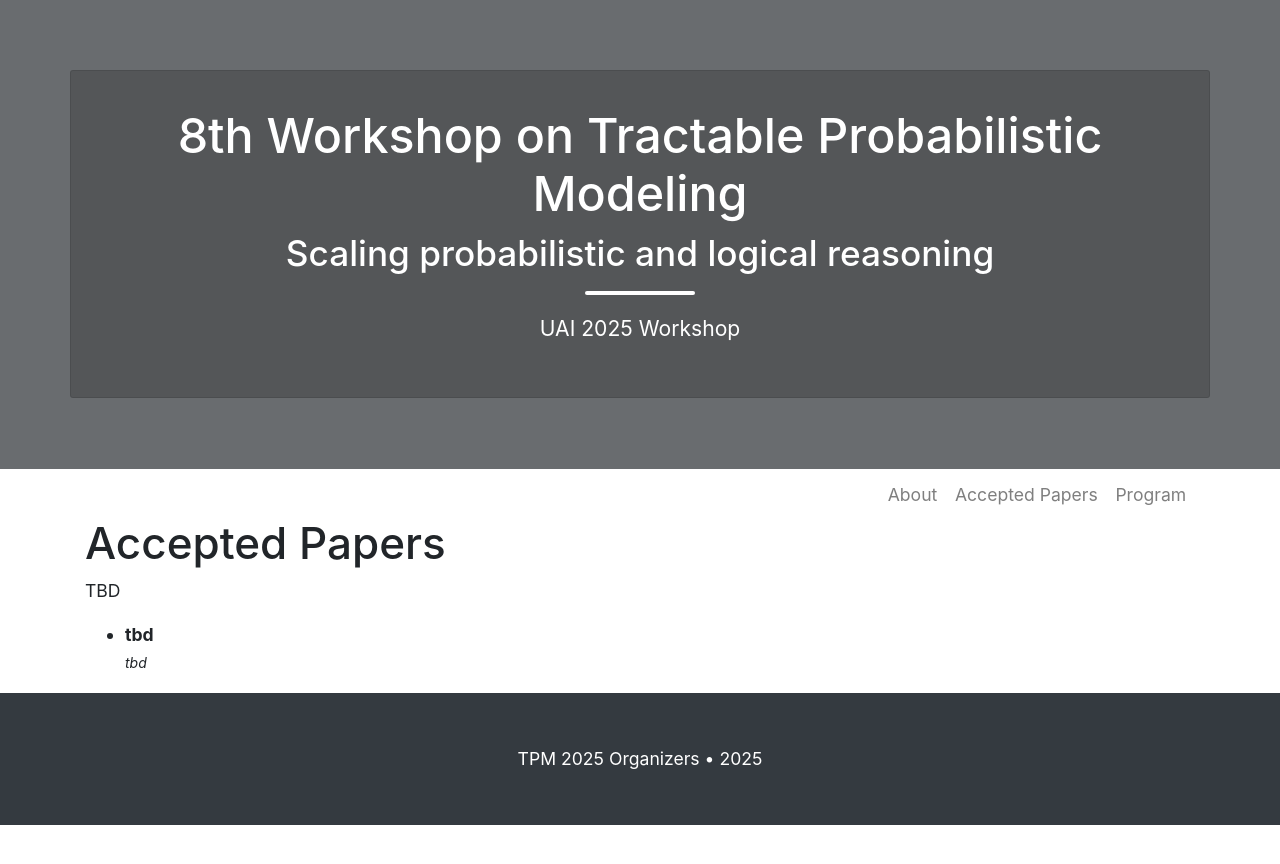
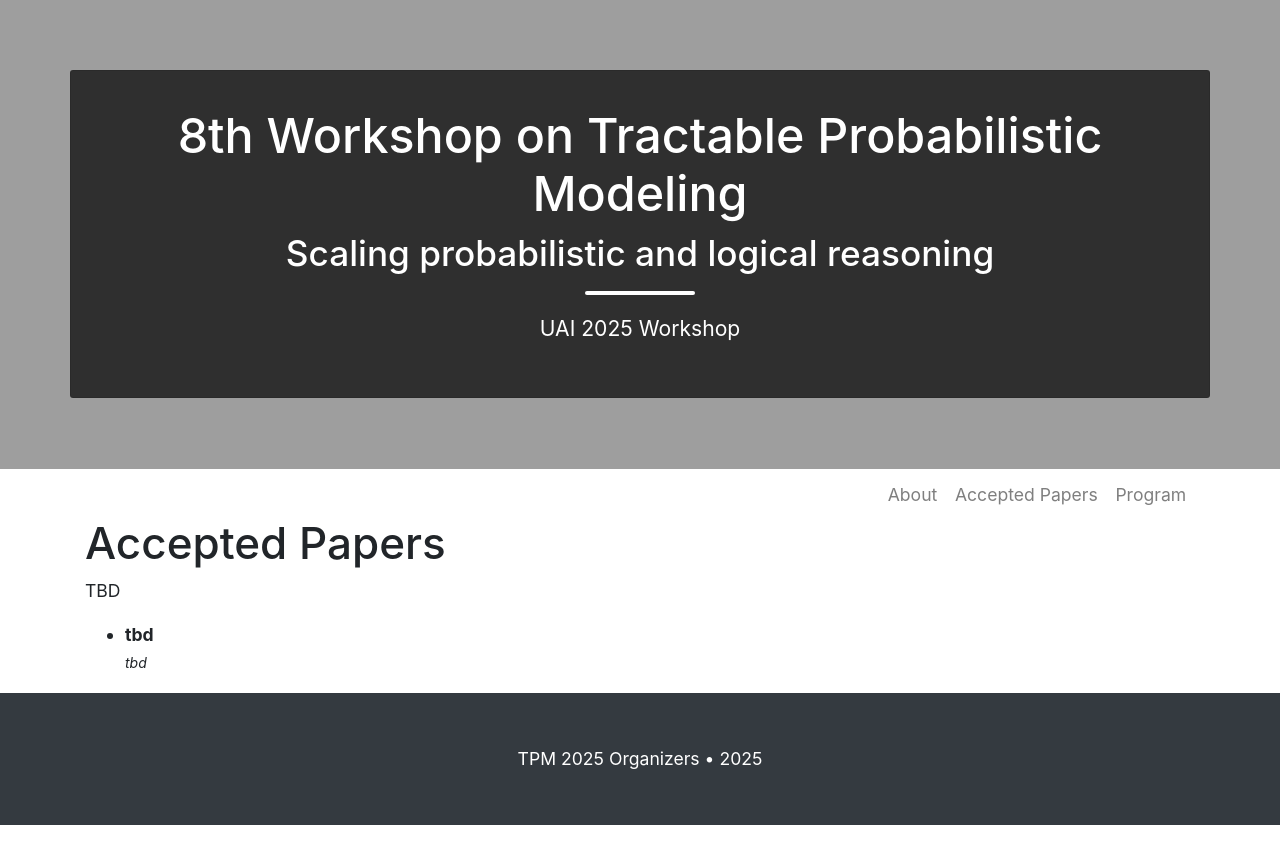
Before and after one commit to tractable-probabilistic-modeling/tpm2025, a Jekyll site: the page built from _pages/papers.md, in a window 1280 px wide. Shown: the top 864 px of the page. Built offline with Jekyll 4.4.1, drawn with Linux system fonts in a browser that asks for light colours.

Commit message:
Slight styling changes

```diff
--- a/assets/css/styles.scss
+++ b/assets/css/styles.scss
@@ -54,7 +54,7 @@
 .jumbotron .container {
     position: relative;
     z-index: 2;
-    background: rgba(0,0,0,0.2);
+    background: rgba(0,0,0,0.7);
     padding: 2rem;
     border: 1px solid rgba(0,0,0,0.1);
     border-radius: 3px;
@@ -68,7 +68,6 @@
     z-index: 1;
     width: 100%;
     height: 100%;
-    opacity: 0.5;
 }
 
 .jumbotron-background img {
```
